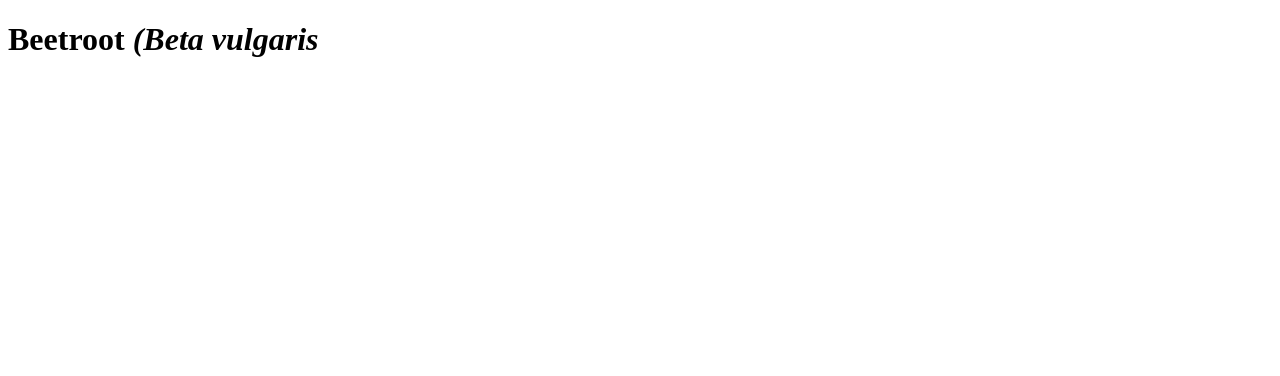
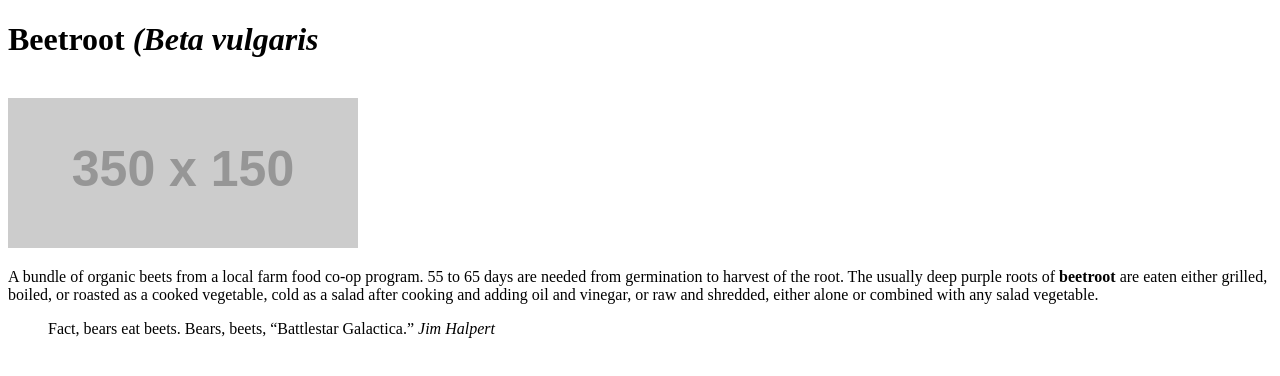
Before and after one commit to eprochnau/dsn1678-exercise-0, a plain HTML site: page index.html in a window 1280 px wide. Drawn offline with Linux system fonts and the light colour scheme; placeholder pictures from the web are drawn by us.

Commit message:
first paragraph coded

```diff
--- a/index.html
+++ b/index.html
@@ -8,5 +8,21 @@
 <body>
 	<h1>Beetroot <i>(Beta vulgaris</i></h1>
 
+	<br>
+
+	<img src="http://placehold.it/350x150">
+
+	<p>A bundle of organic beets from a local farm food co-op program.
+
+	55 to 65 days are needed from germination to harvest of the root.
+	The usually deep purple roots of <strong>beetroot</strong> are eaten either grilled, boiled, or roasted as a
+	cooked vegetable, cold as a salad after cooking and adding oil and vinegar, or raw and
+	shredded, either alone or combined with any salad vegetable.</p>
+
+	<blockquote>Fact, bears eat beets. Bears, beets, “Battlestar Galactica.”
+	<cite>Jim Halpert</cite>
+	</blockquote>
+
+
 </body>
 </html>
```
